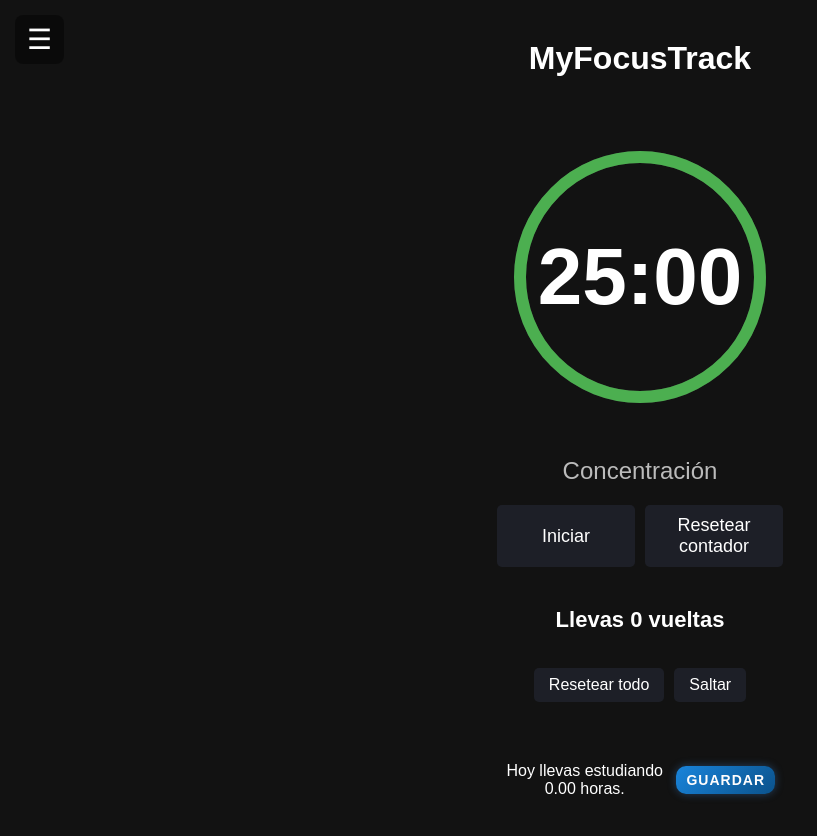
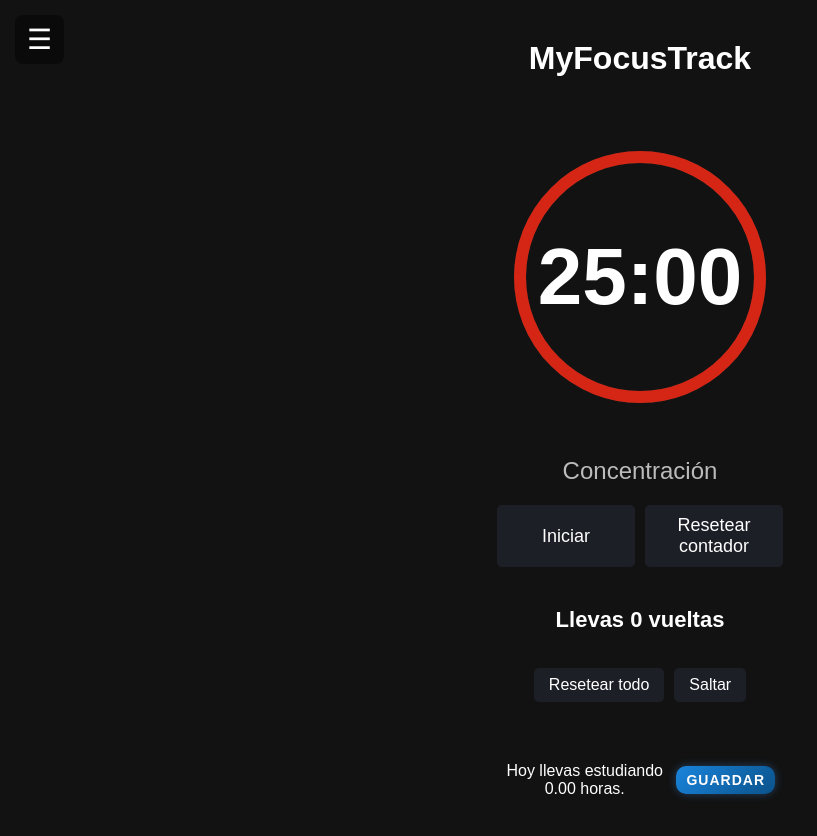
Before and after one commit to Guerra-m/MyFocusTime, a website built with Vite: page src/pages/pomodoro/pomodoro.html in a window 1280 px wide. Shown: the top 836 px of the page, without its empty margins (0-817 px from the left). Built offline with nearby package versions, Linux system fonts and the light colour scheme; no server answers; sample sign-in values are in the browser's storage.

Commit message:
ADD: cambio color pomodoro

```diff
--- a/src/pages/pomodoro/pomodoro.css
+++ b/src/pages/pomodoro/pomodoro.css
@@ -326,6 +326,7 @@ main h1 {
     font-size: 13px;
   }
 }
+/* nuevo diseño */
 .circle-timer {
   position: relative;
   width: 260px;
--- a/src/pages/pomodoro/pomodoro.ts
+++ b/src/pages/pomodoro/pomodoro.ts
@@ -111,7 +111,7 @@ function updateTimer() {
 
   // Color según modo
   progressCircle.style.stroke =
-    mode === "work" ? "#4caf50" : "#2196f3";
+    mode === "work" ? "#d42515ff" : "#67f321ff";
 
   document.title =
     `${timerElement.textContent} - ${mode === "work" ? "Concentración" : "Descanso"}`;
```
